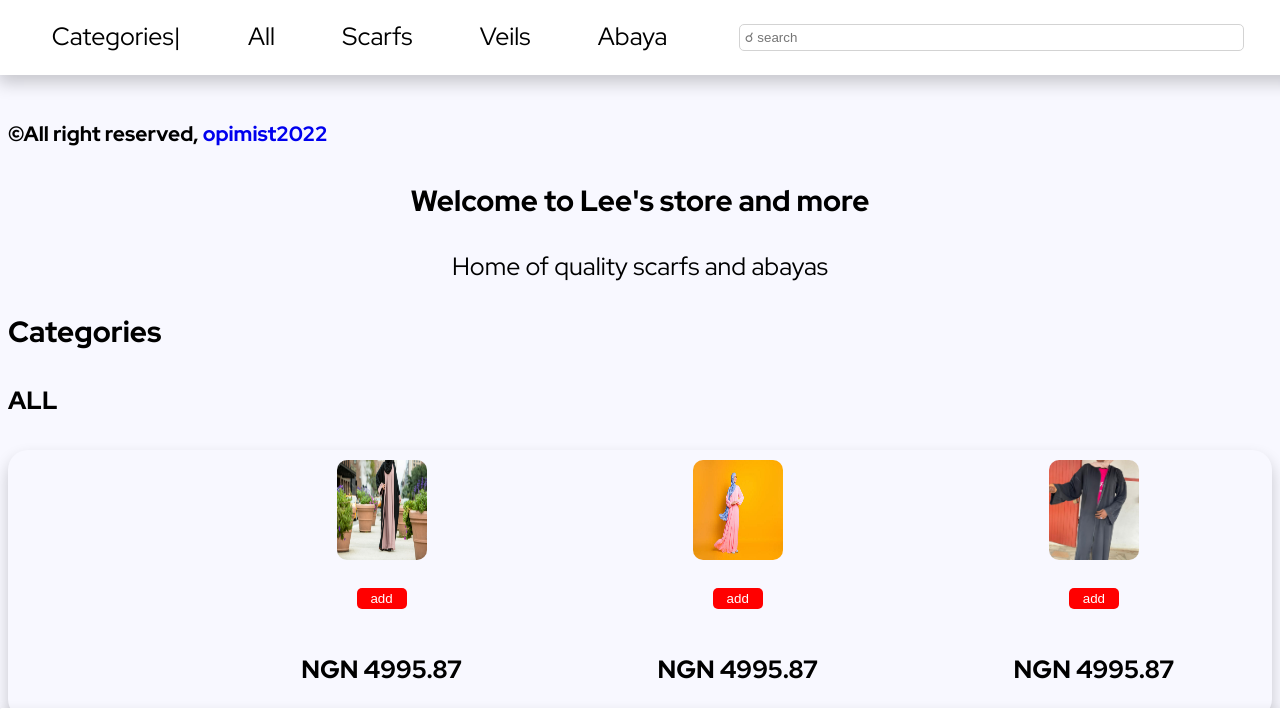
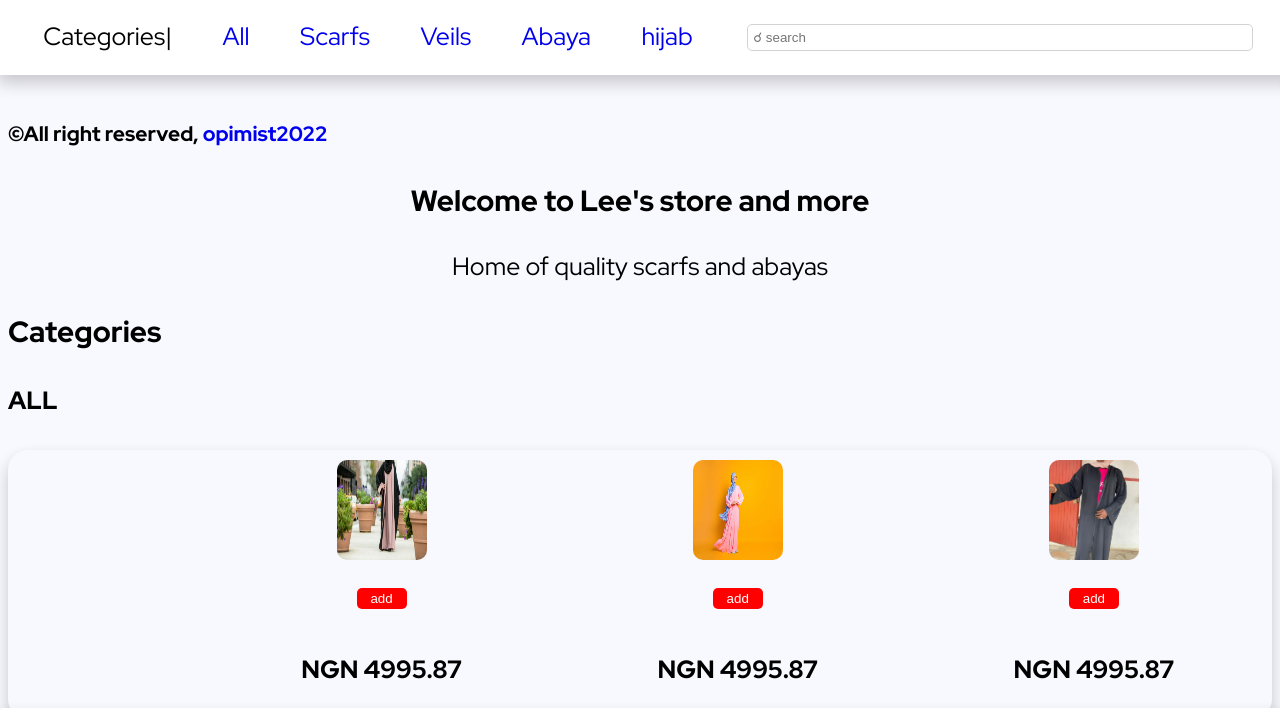
Before and after one commit to Optimistola/Lee-store, a plain HTML site: page index.html in a window 1280 px wide. Shown: the top 715 px of the page. Drawn offline with Linux system fonts and the light colour scheme.

Commit message:
Update index.html

```diff
--- a/index.html
+++ b/index.html
@@ -286,7 +286,7 @@ a{text-decoration:none;}
 <body>
 <a name="home"></a>
 
-<span class="desktop"><div class="dcategory">Categories|</div><div class="dall">All</div><div class="dscarf">Scarfs</div> <div class="dveils">Veils</div><div class="dabaya"> <img src="" class="dimg7">Abaya</div><input type="search" class="search1" placeholder="&#9740 search"></div></span>
+<span class="desktop"><div class="dcategory">Categories|</div><div class="dall"><a href="#allc">All</a></div><div class="dscarf"><a href="#shaleemah">Scarfs</a></div> <div class="dveils"><a href="#vhaleemah">Veils</a></div><div class="dabaya"><a href="#ahleemah">Abaya</a></div><div class="dabaya"><a href="#hhaleemah">hijab</a></div><input type="search" class="search1" placeholder="&#9740 search"></div></span>
 <div class="head">
 <button id="all" onclick="myFunction(this)">
 <div class="bar1"></div>
```
